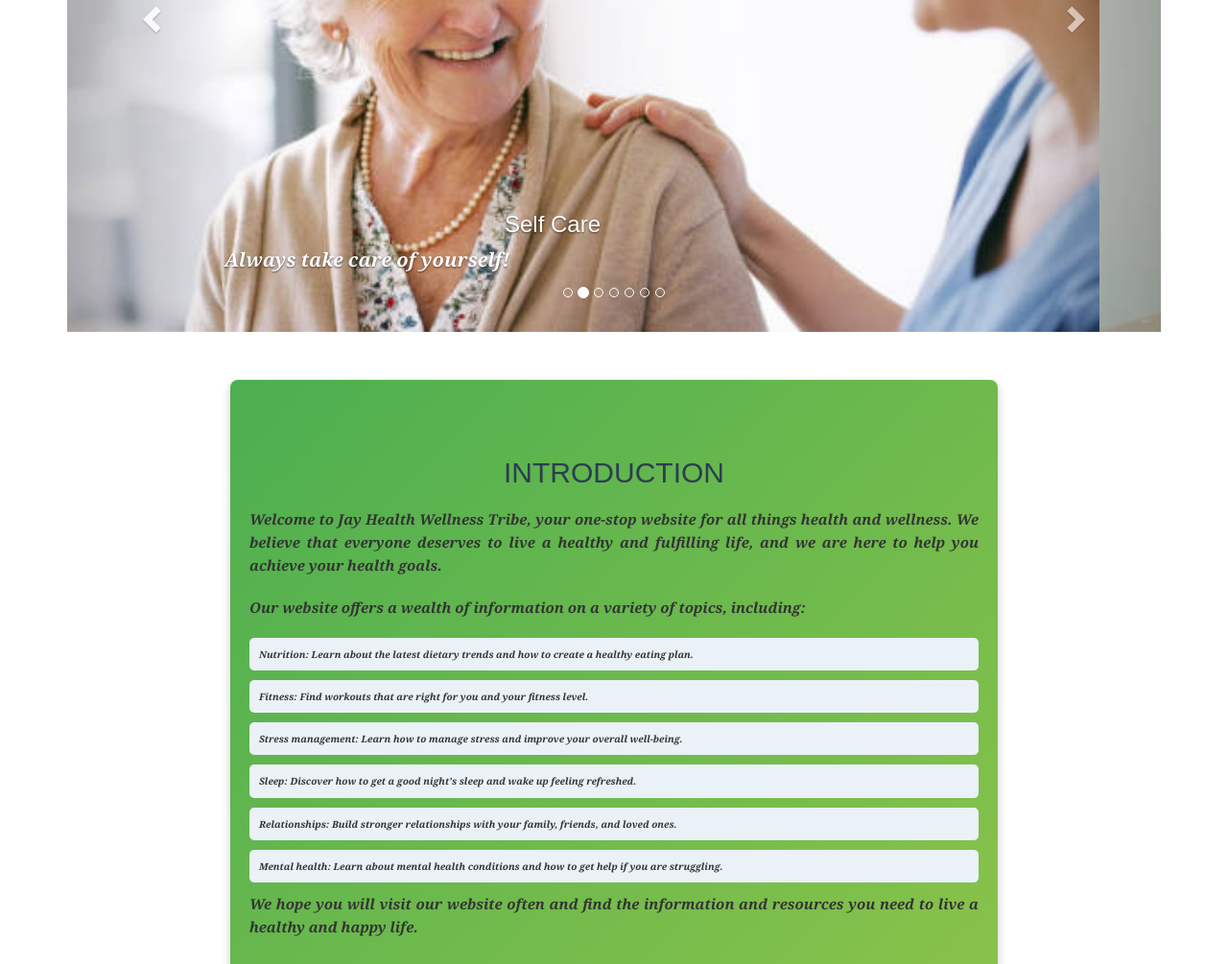
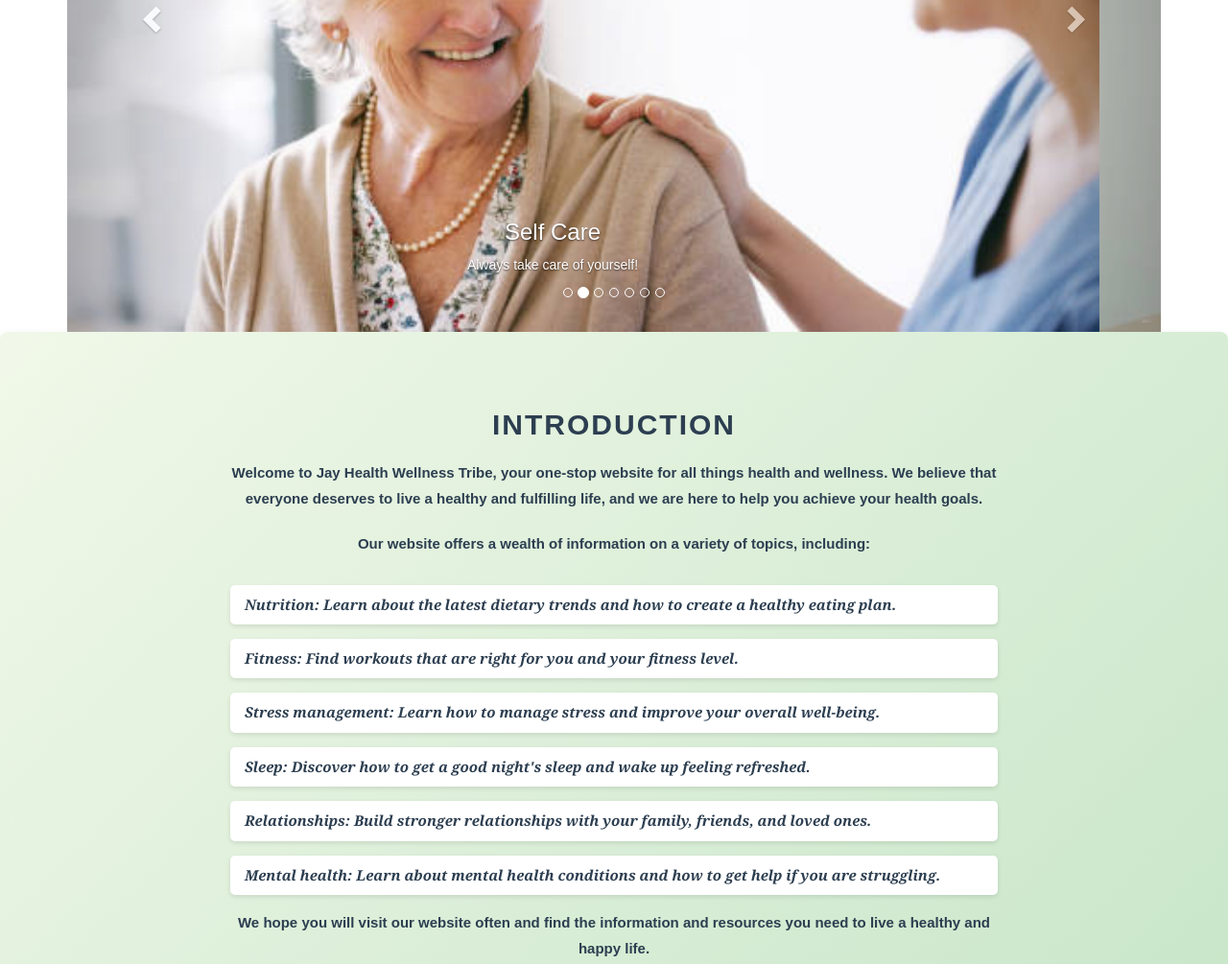
Before and after one commit to Ibijolaade/jay-health-wellness-tribe, a plain HTML site: page INTRO-TO-CODE/index.html in a window 1280 px wide. Shown: the part 411-1416 px from the top of the page at 96% size. Drawn offline with nearby package versions, Linux system fonts and the light colour scheme.

Commit message:
styling
changing the styling for the introduction section, to make it bolder

```diff
--- a/INTRO-TO-CODE/index.css
+++ b/INTRO-TO-CODE/index.css
@@ -1,35 +1,36 @@
 body {
     background-color: rgb(248, 248, 216);
     background-image: url("");
-    font-family: 'Open Sans' Arial, sans-serif;
+    font-family: 'Arial', sans-serif;
     line-height: 1.6;
     margin: 0;
     padding: 0;
   }
 
   .introduction-section {
-    max-width: 800px;
-    margin: 50px auto;
+    background: linear-gradient(135deg, #f1f8e9, #c8e6c9); /* Light green gradient */
+    color: #2c3e50;
     padding: 60px 20px;
-    background: linear-gradient(135deg, #4caf50, #8bc34a);
+    text-align: center;
     border-radius: 8px;
-    box-shadow: 0 4px 10px rgba(0, 0, 0, 0.2);
-    text-align: center;
+    box-shadow: 0 4px 10px rgba(0, 0, 0, 0.1);
   }
 
   .introduction-section h2 {
     font-size: 3rem;
-    color: #2c3e50;
+    font-weight: 900;
     margin-bottom: 20px;
+    text-transform: uppercase;
+    letter-spacing: 2px;
   }
 
 
-  h1 {
+  /* h1 {
     color: black;
     text-align: center;
     font-style: oblique;
     font-family: Georgia;
-  }
+  } */
 
   /* h2{
     font-style: oblique;
@@ -40,38 +41,47 @@ body {
 
   .introduction-section p {
     font-size: 1.5rem;
-    line-height: 1.6;
-    margin-bottom: 20px;
+    line-height: 1.8;
+    font-weight: 600;
     max-width: 800px;
+    margin: 0 auto 20px auto;
 
   }
 
   .introduction-section ul {
     list-style: none;
     padding: 0;
-    margin: 20px auto 0 auto;
+    margin: 30px auto 0 auto;
     max-width: 800px;
+    text-align: left;
   }
 
   .introduction-section ul li {
-    font-size: 1rem;
-    margin: 10px 0;
-    padding: 10px;
-    background: #eaf2f8;
+    font-size: 1.5rem;
+    font-weight: 700;
+    margin: 15px 0;
+    display: flex;
+    align-items: center;
+    gap: 15px;
+    padding: 10px 15px;
+    background: #ffffff;
     border-radius: 5px;
+    box-shadow: 0 2px 5px rgba(0, 0, 0, 0.1);
+    transition: transform 0.3s ease, box-shadow 0.3s ease;
   }
 
   .introduction-section ul li:hover {
-    background: #d4e6f1;
+      transform: translateY(-5px);
+      box-shadow: 0 4px 10px rgba(0, 0, 0, 0.2);
   }
 
-  p {
+  /* p {
     font-family: Georgia;
     font-size: 20px;
     font-weight: bold;
     font-style: oblique;
     text-align: justify;
-  }
+  } */
 caption {
     font-weight: bolder;
     font-size: 1em;
```
